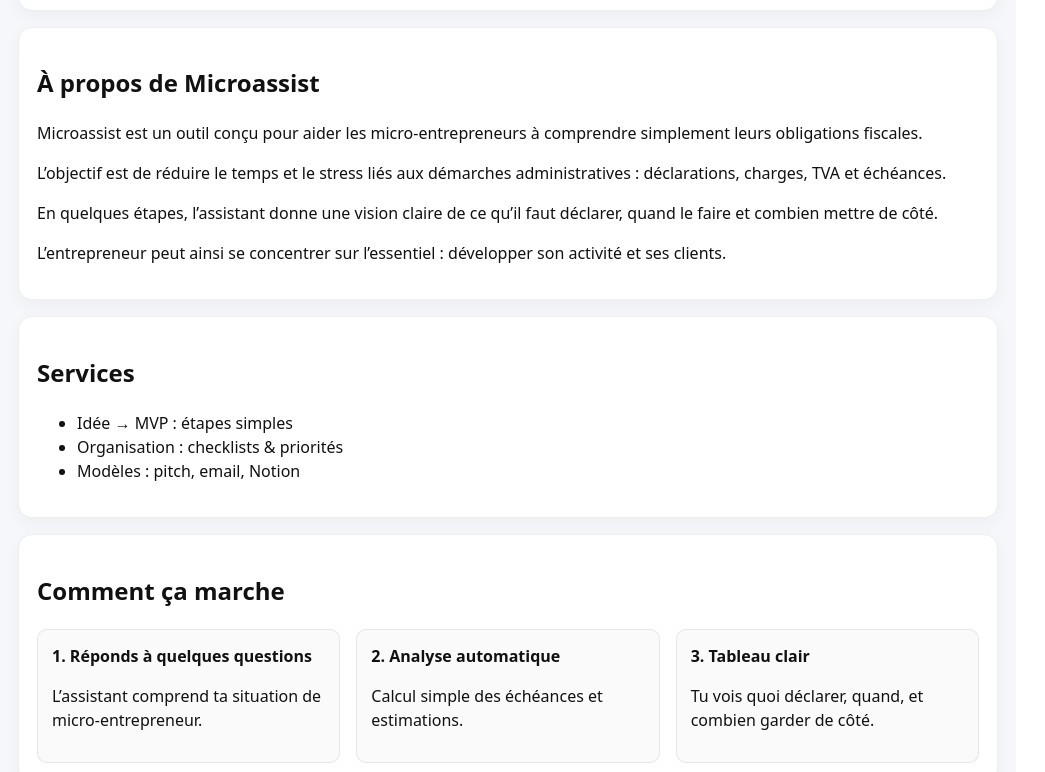
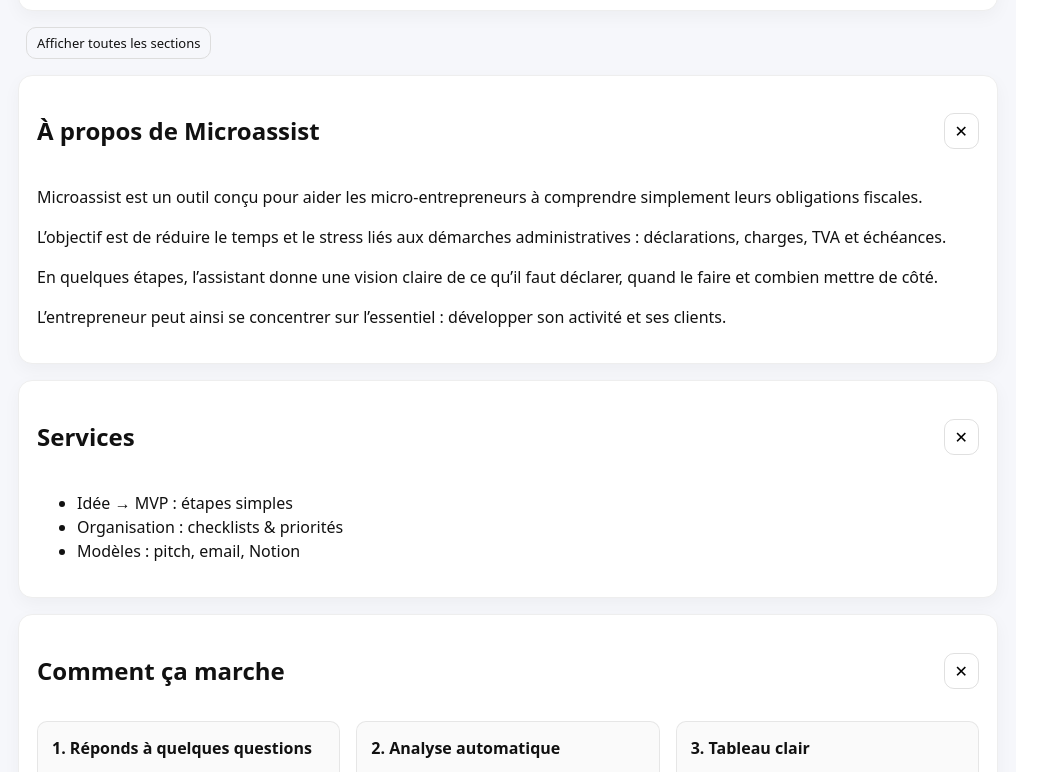
Before and after one commit to elenamihalska70-creator/microassist-expert, a React (Vite) app: page / in a window 1280 px wide. Shown: the part 588-1360 px from the top of the page, without its empty margins (0-1045 px from the left). Built offline with nearby package versions, Linux system fonts and the light colour scheme.

Commit message:
Polish MVP UX and stabilize demo navigation

```diff
--- a/src/App.jsx
+++ b/src/App.jsx
@@ -1,4 +1,4 @@
-import { useState, useEffect, useMemo, useRef } from "react";
+import { useState, useEffect, useMemo, useRef, useLayoutEffect } from "react";
 import "./App.css";
 import { FISCAL_STEPS as STEPS } from "./config/steps.fiscal";
 import { computeObligations, getDashValue } from "./utils/obligations";
@@ -6,6 +6,17 @@
 
 const LS_KEY = "microassist_v1";
 const LS_VERSION = 1;
+
+const UI_KEY = "microassist_ui_sections";
+
+const DEFAULT_VISIBLE_SECTIONS = {
+  about: true,
+  services: true,
+  howItWorks: true,
+  roadmap: true,
+  security: true,
+  feedback: true,
+};
 
 function labelFromOptions(stepKey, value) {
   const step = STEPS.find((s) => s.key === stepKey);
@@ -21,7 +32,6 @@
   const lines = [];
 
   lines.push("✅ Résumé fiscal (MVP)");
-
   lines.push(`• Situation : ${labelFromOptions("entry_status", answers.entry_status)}`);
   lines.push(`• Statut : ${labelFromOptions("status", answers.status)}`);
   lines.push(`• Activité : ${labelFromOptions("activity_type", answers.activity_type)}`);
@@ -63,21 +73,29 @@
   if (computed?.urgency === "late") {
     items.push("1) Déclarer sur autoentrepreneur.urssaf.fr dès que possible (retard).");
   } else if (computed?.urgency === "soon") {
-    items.push("1) Bloquer 10 minutes cette semaine pour déclarer sur autoentrepreneur.urssaf.fr.");
+    items.push(
+      "1) Bloquer 10 minutes cette semaine pour déclarer sur autoentrepreneur.urssaf.fr."
+    );
   } else {
     items.push("1) Garder ton CA à jour, puis déclarer à l’approche de l’échéance.");
   }
 
   if (computed?.tvaStatus === "exceeded") {
-    items.push("2) TVA : vérifier ton régime (seuil dépassé) et anticiper facturation/déclaration.");
+    items.push(
+      "2) TVA : vérifier ton régime (seuil dépassé) et anticiper facturation/déclaration."
+    );
   } else if (computed?.tvaStatus === "soon") {
-    items.push("2) TVA : surveiller ton CA (seuil proche) et préparer les mentions/paramétrages.");
+    items.push(
+      "2) TVA : surveiller ton CA (seuil proche) et préparer les mentions/paramétrages."
+    );
   } else {
     items.push("2) TVA : OK (franchise). Continuer à suivre ton CA.");
   }
 
   items.push(
-    `3) Rappels : ${answers?.reminders_enabled ? "activés ✅" : "désactivés ⏸"} (recommandé : 48h avant).`
+    `3) Rappels : ${
+      answers?.reminders_enabled ? "activés ✅" : "désactivés ⏸"
+    } (recommandé : 48h avant).`
   );
 
   if (computed?.recommendations?.length) {
@@ -105,28 +123,92 @@
   const [hydrated, setHydrated] = useState(false);
   const [focusMode, setFocusMode] = useState(false);
 
-  const [showInfoBlocks, setShowInfoBlocks] = useState(() => {
-    const raw = localStorage.getItem("microassist_show_info");
-    return raw === null ? true : raw === "1";
+  const [visibleSections, setVisibleSections] = useState(() => {
+    try {
+      const raw = localStorage.getItem(UI_KEY);
+      return raw
+        ? { ...DEFAULT_VISIBLE_SECTIONS, ...JSON.parse(raw) }
+        : DEFAULT_VISIBLE_SECTIONS;
+    } catch {
+      return DEFAULT_VISIBLE_SECTIONS;
+    }
   });
 
+  const [messages, setMessages] = useState([
+    {
+      role: "bot",
+      text: "Bonjour 👋 On va construire ton projet en 5 étapes. Réponds simplement.",
+    },
+    {
+      role: "bot",
+      text: `Étape 1 — ${STEPS[0].title}\n${STEPS[0].question}`,
+    },
+  ]);
+
   const inputRef = useRef(null);
-  const chatLogRef = useRef(null);
   const chatEndRef = useRef(null);
   const assistantRef = useRef(null);
   const securityRef = useRef(null);
   const feedbackRef = useRef(null);
+  const heroRef = useRef(null);
+
+  useLayoutEffect(() => {
+  if ("scrollRestoration" in window.history) {
+    window.history.scrollRestoration = "manual";
+  }
+
+  // если вдруг в URL остался hash, убираем его
+  if (window.location.hash) {
+    window.history.replaceState(
+      null,
+      "",
+      window.location.pathname + window.location.search
+    );
+  }
+
+  const forceTop = () => {
+    window.scrollTo(0, 0);
+    document.documentElement.scrollTop = 0;
+    document.body.scrollTop = 0;
+  };
+
+  forceTop();
+
+  const t1 = setTimeout(forceTop, 0);
+  const t2 = setTimeout(forceTop, 150);
+  const t3 = setTimeout(forceTop, 500);
+
+  return () => {
+    clearTimeout(t1);
+    clearTimeout(t2);
+    clearTimeout(t3);
+  };
+}, []);
 
   useEffect(() => {
     showConsoleSignature();
   }, []);
 
-  const [messages, setMessages] = useState([
-    { role: "bot", text: "Bonjour 👋 On va construire ton projet en 5 étapes. Réponds simplement." },
-    { role: "bot", text: `Étape 1 — ${STEPS[0].title}\n${STEPS[0].question}` },
-  ]);
+  const step = STEPS[stepIndex];
 
-  const step = STEPS[stepIndex];
+  function scrollToTopSection(target = "hero") {
+  const refMap = {
+    hero: heroRef,
+    assistant: assistantRef,
+    security: securityRef,
+    feedback: feedbackRef,
+  };
+
+  const ref = refMap[target];
+  if (!ref?.current) return;
+
+  requestAnimationFrame(() => {
+    ref.current.scrollIntoView({
+      behavior: "smooth",
+      block: "start",
+    });
+  });
+}
 
   function addMessage(role, text) {
     setMessages((prev) => [...prev, { role, text }]);
@@ -134,6 +216,10 @@
 
   function addAssistant(text) {
     addMessage("bot", `🤖 ${text}`);
+  }
+
+  function getIndexByKey(key) {
+    return STEPS.findIndex((s) => s.key === key);
   }
 
   function scrollToRef(ref) {
@@ -154,29 +240,29 @@
     });
   }
 
-  function getIndexByKey(key) {
-    return STEPS.findIndex((s) => s.key === key);
+  function hideSection(key) {
+    setVisibleSections((prev) => ({
+      ...prev,
+      [key]: false,
+    }));
+  }
+
+  function showAllSections() {
+    setVisibleSections(DEFAULT_VISIBLE_SECTIONS);
   }
 
   function openSecuritySection() {
-    if (!showInfoBlocks) {
-      localStorage.setItem("microassist_show_info", "1");
-      setShowInfoBlocks(true);
+    setVisibleSections((prev) => ({
+      ...prev,
+      security: true,
+    }));
+
     setTimeout(() => {
-        scrollToRef(securityRef);
+      securityRef.current?.scrollIntoView({
+        behavior: "smooth",
+        block: "start",
+      });
     }, 80);
-      return;
-    }
-    scrollToRef(securityRef);
-  }
-
-  function closeInfoBlocks() {
-    localStorage.setItem("microassist_show_info", "0");
-    setShowInfoBlocks(false);
-  }
-
-  function handleDismissDraftBanner() {
-    setHasDraft(false);
   }
 
   function goNext(forcedNextIndex = null) {
@@ -219,8 +305,13 @@
       const a = data.answers || {};
       if (a && typeof a === "object") setAnswers(a);
 
-      if (Array.isArray(data.messages) && data.messages.length > 0) setMessages(data.messages);
-      if (typeof data.userName === "string") setUserName(data.userName);
+      if (Array.isArray(data.messages) && data.messages.length > 0) {
+        setMessages(data.messages);
+      }
+
+      if (typeof data.userName === "string") {
+        setUserName(data.userName);
+      }
 
       let nextIndex = 0;
       if (typeof data.stepIndex === "number") nextIndex = data.stepIndex;
@@ -245,6 +336,10 @@
       setHydrated(true);
     }
   }, []);
+
+  useEffect(() => {
+    localStorage.setItem(UI_KEY, JSON.stringify(visibleSections));
+  }, [visibleSections]);
 
   useEffect(() => {
     if (!userName) return;
@@ -373,7 +468,10 @@
     }
 
 setAnswers(updatedAnswers);
-    setTimeout(() => goNext(forcedNextIndex), 250);
+
+setTimeout(() => {
+  goNext(forcedNextIndex);
+}, 250);
   }
 
   function handleSelectOption(opt) {
@@ -436,6 +534,10 @@
       text: `Étape 1 — ${STEPS[0].title}\n${STEPS[0].question}`,
     },
   ]);
+
+  setTimeout(() => {
+    scrollToTopSection("assistant");
+  }, 120);
 }
 
 function handleNewSession() {
@@ -469,7 +571,7 @@
             <a href="#home">Accueil</a>
             <a href="#services">Services</a>
             <a href="#assistant">Assistant</a>
-            <a href="#contact">Contact</a>
+            <a href="#feedback">Contact</a>
           </nav>
 
           <div className="topActions">
@@ -498,11 +600,21 @@
     setIsTyping(false);
 
     setMessages([
-                  { role: "bot", text: `Bonjour${userName ? `, ${userName}` : ""} 👋 On recommence.` },
-                  { role: "bot", text: `Étape 1 — ${STEPS[0].title}\n${STEPS[0].question}` },
+      {
+        role: "bot",
+        text: `Bonjour${userName ? `, ${userName}` : ""} 👋 On recommence.`,
+      },
+      {
+        role: "bot",
+        text: `Étape 1 — ${STEPS[0].title}\n${STEPS[0].question}`,
+      },
     ]);
 
     localStorage.removeItem(LS_KEY);
+
+    setTimeout(() => {
+      scrollToTopSection("assistant");
+    }, 120);
   }}
   type="button"
 >
@@ -513,7 +625,7 @@
       </header>
 
       <main className={`container ${focusMode ? "focusMode" : ""}`}>
-        <section id="home" className="card hero heroSaaS">
+        <section id="home" ref={heroRef} className="card hero heroSaaS">
          <div className="heroGrid">
             <div className="heroLeft">
               <div className="heroBadge">🟣 MVP en test — version bêta gratuite</div>
@@ -598,8 +710,26 @@
         </section>
 
         {!focusMode && (
+          <div className="sectionTools">
+            <button className="btn btnGhost btnSmall" type="button" onClick={showAllSections}>
+              Afficher toutes les sections
+            </button>
+          </div>
+        )}
+
+        {!focusMode && visibleSections.about && (
           <section className="card">
+            <div className="sectionHead">
               <h2>À propos de Microassist</h2>
+              <button
+                className="iconBtn"
+                type="button"
+                onClick={() => hideSection("about")}
+                aria-label="Masquer cette section"
+              >
+                ✕
+              </button>
+            </div>
 
             <p>
               Microassist est un outil conçu pour aider les micro-entrepreneurs à comprendre
@@ -623,9 +753,20 @@
           </section>
         )}
 
-        {!focusMode && (
+        {!focusMode && visibleSections.services && (
           <section id="services" className="card">
+            <div className="sectionHead">
               <h2>Services</h2>
+              <button
+                className="iconBtn"
+                type="button"
+                onClick={() => hideSection("services")}
+                aria-label="Masquer cette section"
+              >
+                ✕
+              </button>
+            </div>
+
             <ul className="roadmaplist">
               <li>Idée → MVP : étapes simples</li>
               <li>Organisation : checklists & priorités</li>
@@ -634,9 +775,19 @@
           </section>
         )}
 
-        {!focusMode && (
+        {!focusMode && visibleSections.howItWorks && (
           <section className="card">
+            <div className="sectionHead">
               <h2>Comment ça marche</h2>
+              <button
+                className="iconBtn"
+                type="button"
+                onClick={() => hideSection("howItWorks")}
+                aria-label="Masquer cette section"
+              >
+                ✕
+              </button>
+            </div>
 
             <div className="steps">
               <div className="step">
@@ -657,13 +808,23 @@
           </section>
         )}
 
-        {!focusMode && (
+        {!focusMode && visibleSections.roadmap && (
           <section id="prochainement" className="card">
+            <div className="sectionHead">
               <h2>Pour qui & Prochainement</h2>
+              <button
+                className="iconBtn"
+                type="button"
+                onClick={() => hideSection("roadmap")}
+                aria-label="Masquer cette section"
+              >
+                ✕
+              </button>
+            </div>
 
             <p className="muted">
-              Microassist est une démo en cours de test, conçue aujourd’hui pour la micro-entreprise
-              (URSSAF).
+              Microassist est une démo en cours de test, conçue aujourd’hui pour la
+              micro-entreprise (URSSAF).
             </p>
 
             <h3 style={{ marginTop: 12 }}>✅ Pour qui ?</h3>
@@ -681,7 +842,13 @@
               <li>📄 Export PDF du plan d’action</li>
             </ul>
 
-            <div style={{ marginTop: 12, paddingTop: 12, borderTop: "1px solid rgba(0,0,0,0.08)" }}>
+            <div
+              style={{
+                marginTop: 12,
+                paddingTop: 12,
+                borderTop: "1px solid rgba(0,0,0,0.08)",
+              }}
+            >
               <p>
                 <strong>Tu n’es pas en micro-entreprise</strong> (SAS/SARL/EI) ? Une version dédiée
                 est en préparation.
@@ -713,17 +880,11 @@
                 🔒 Sécurité
               </button>
 
-              <button
-                className="btn btnGhost btnSmall"
-                onClick={() => scrollToRef(feedbackRef)}
-              >
+              <button className="btn btnGhost btnSmall" onClick={() => scrollToRef(feedbackRef)}>
                 ⭐ Avis
               </button>
 
-              <button
-                className="btn btnGhost btnSmall"
-                onClick={() => setFocusMode(false)}
-              >
+              <button className="btn btnGhost btnSmall" onClick={() => setFocusMode(false)}>
                 Page complète
               </button>
             </div>
@@ -759,7 +920,6 @@
                     <button className="btn btnGhost" onClick={handleNewSession}>
                       Nouveau
                     </button>
-
                   </div>
                 </div>
               )}
@@ -771,7 +931,7 @@
           </div>
 
           <div className="chat">
-            <div className="chatLog" ref={chatLogRef}>
+            <div className="chatLog">
               {messages.map((m, idx) => (
                 <div key={idx} className={`msg ${m.role}`}>
                   {m.text.split("\n").map((line, i) => (
@@ -851,6 +1011,7 @@
                       <button
                         className="btn btnGhost btnSmall"
                         onClick={() => setSimulatedCA(null)}
+                        type="button"
                       >
                         Reset
                       </button>
@@ -994,18 +1155,18 @@
                 </div>
 
                 <div className="autoSaveHint" aria-live="polite">
-                  💾 Tes réponses sont sauvegardées automatiquement.
+                  💾 Tes réponses sont sauvegardées automatiquement dans ton navigateur.
                 </div>
               </>
             )}
 
             {(step?.mode === "dashboard" || stepIndex >= STEPS.length) && (
               <div className="miniActions">
-                <button className="btn btnGhost" onClick={handleCopySummary}>
+                <button className="btn btnGhost" onClick={handleCopySummary} type="button">
                   Copier le résumé
                 </button>
 
-                <button className="btn btnGhost" onClick={handleDownloadTxt}>
+                <button className="btn btnGhost" onClick={handleDownloadTxt} type="button">
                   Télécharger le plan (.txt)
                 </button>
               </div>
@@ -1013,7 +1174,7 @@
           </div>
         </section>
 
-        {showInfoBlocks && (
+        {visibleSections.security && (
           <section id="security" ref={securityRef} className="card security">
             <div className="sectionHead">
               <h2>🔒 Sécurité & confidentialité (démo)</h2>
@@ -1021,7 +1182,7 @@
               <button
                 className="iconBtn"
                 type="button"
-                onClick={closeInfoBlocks}
+                onClick={() => hideSection("security")}
                 aria-label="Masquer cette section"
               >
                 ✕
@@ -1043,8 +1204,19 @@
           </section>
         )}
 
+        {visibleSections.feedback && (
           <section id="feedback" ref={feedbackRef} className="card feedbackCta">
-          <h2>⭐ Donner mon avis</h2>
+            <div className="sectionHead">
+              <h2>⭐ Partagez votre avis</h2>
+              <button
+                className="iconBtn"
+                type="button"
+                onClick={() => hideSection("feedback")}
+                aria-label="Masquer cette section"
+              >
+                ✕
+              </button>
+            </div>
 
             <p className="muted">
               Ton retour m’aide à améliorer l’assistant. Le formulaire prend moins de 30 secondes.
@@ -1063,6 +1235,7 @@
               Le formulaire s’ouvre dans un nouvel onglet.
             </p>
           </section>
+        )}
       </main>
 
       <footer className="footer">© {new Date().getFullYear()} Microassist</footer>
```
Lines whose indentation alone changed are shown as unchanged.
